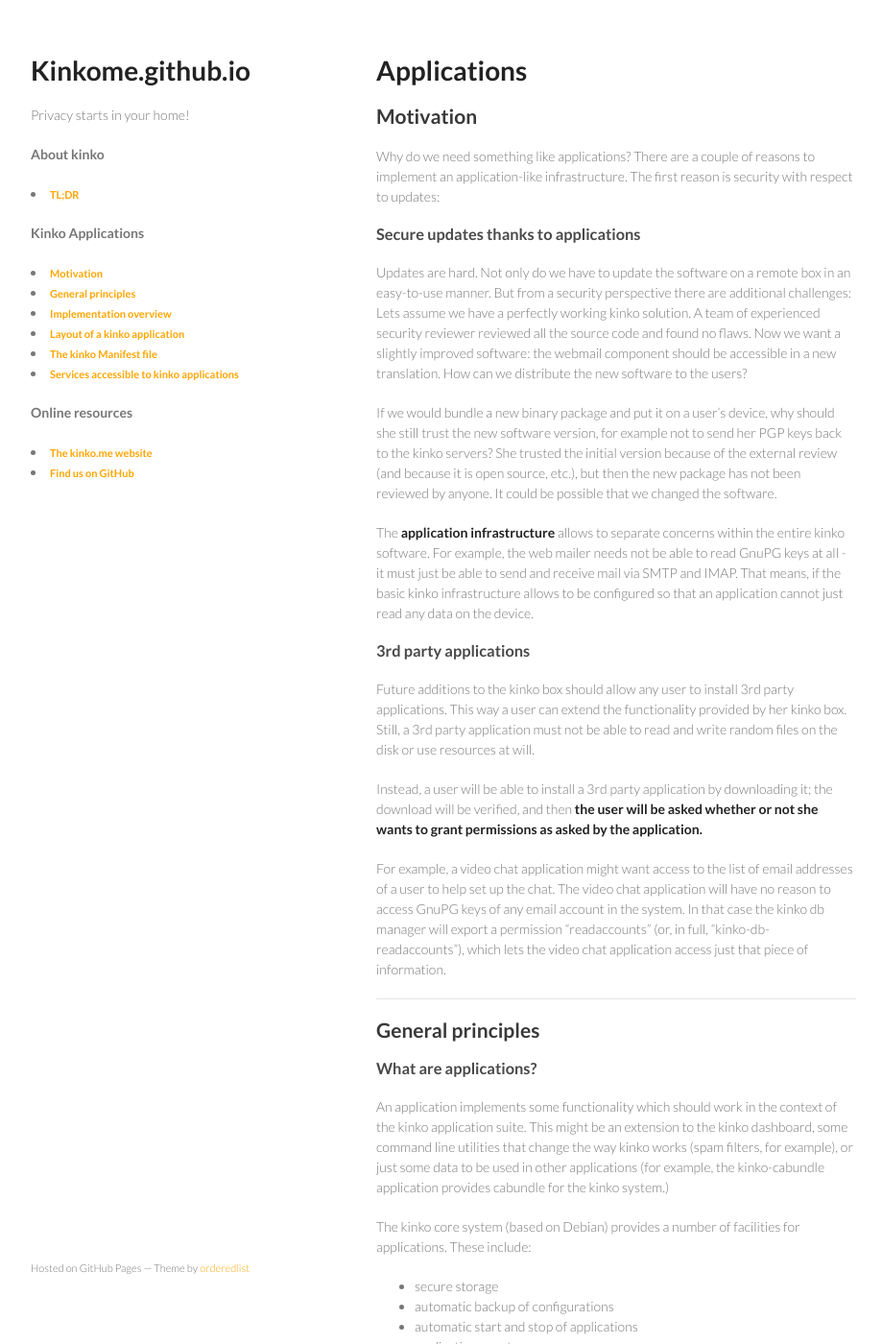
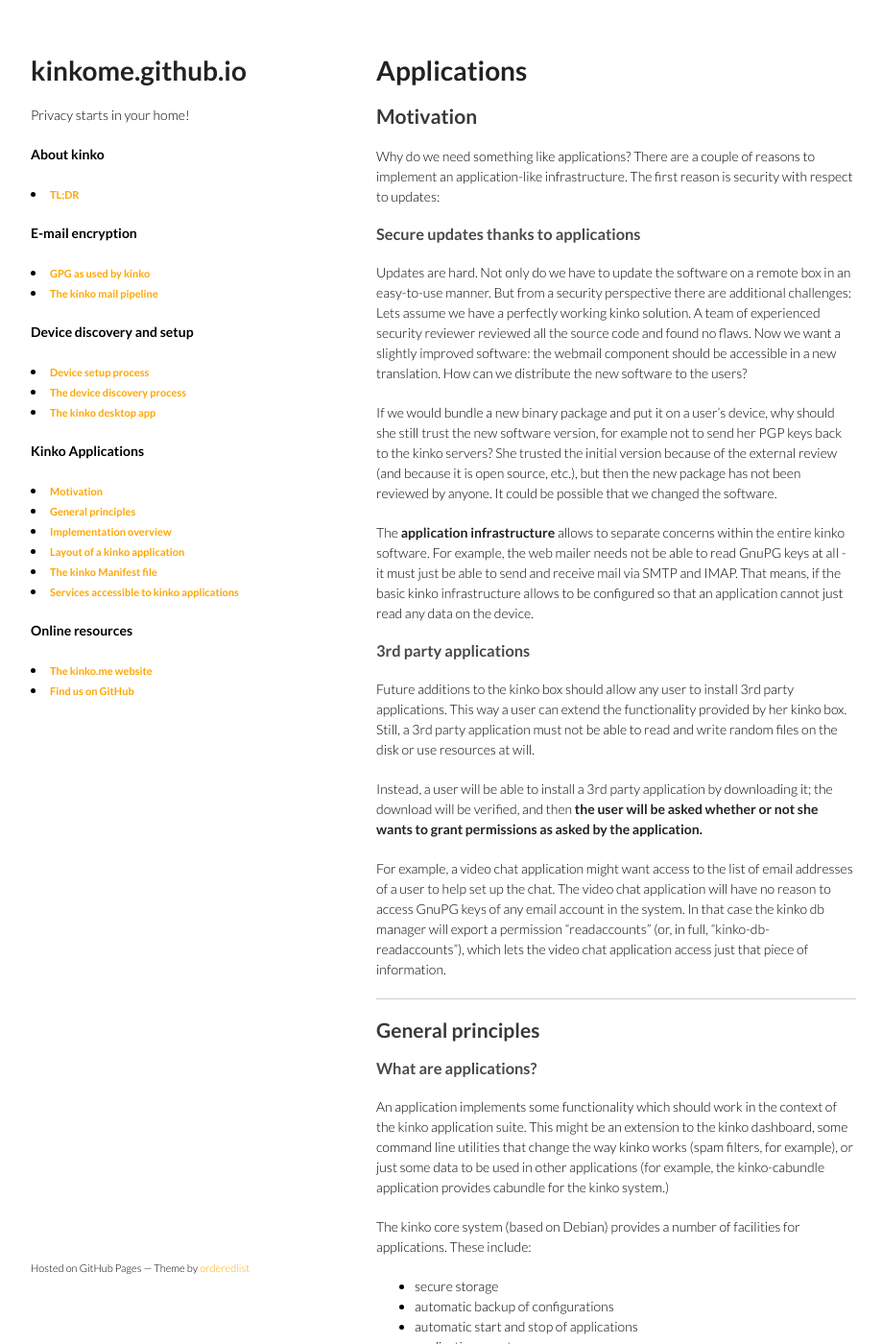
Before and after one commit to kinkome/kinkome.github.io, a Jekyll site: the page built from applications.md, in a window 1280 px wide and 1400 px high. Shown: the whole window at 96% size, without its empty margins (178-1097 px from the left). Built offline with Jekyll 4.4.1, drawn with Linux system fonts in a browser that asks for light colours; Markdown is read by kramdown in place of the engine named in the settings.

Commit message:
Adds chapter on email

```diff
--- a/_layouts/index.html
+++ b/_layouts/index.html
@@ -15,11 +15,18 @@
   <body>
     <div class="wrapper">
       <header>
-        <h1>Kinkome.github.io</h1>
+        <h1>kinkome.github.io</h1>
         <p>Privacy starts in your home!</p>
         <style type="text/css" media="screen">
+        body {
+            color: black;
+            font: 400 14px/1.5 Lato,"Helvetica Neue",Helvetica,Arial,sans-serif;
+        }
         a {
           color: orange;
+        }
+        hr {
+          background-color: #ccc;
         }
         header ul.reset, header ul.reset ul {
             background: none;
@@ -57,6 +64,21 @@
             </ul>
           </li>
           <li>
+            <p>E-mail encryption</p>
+            <ul>
+              <li><a href='email.html#gpg'>GPG as used by kinko</a></li>
+              <li><a href='email.html#mail_pipeline'>The kinko mail pipeline</a></li>
+            </ul>
+          </li>
+          <li>
+            <p>Device discovery and setup</p>
+            <ul>
+              <li><a href='device.html#setup'>Device setup process</a></li>
+              <li><a href='device.html#discovery_process'>The device discovery process</a></li>
+              <li><a href='device.html#desktop'>The kinko desktop app</a></li>
+            </ul>
+          </li>
+          <li>
             <p>Kinko Applications</p>
             <ul>
               <li><a href='applications.html#Motivation'>Motivation</a></li>
```
Also changed, not shown: device.md (added, +20 -0 lines), email.md (added, +79 -0 lines).
